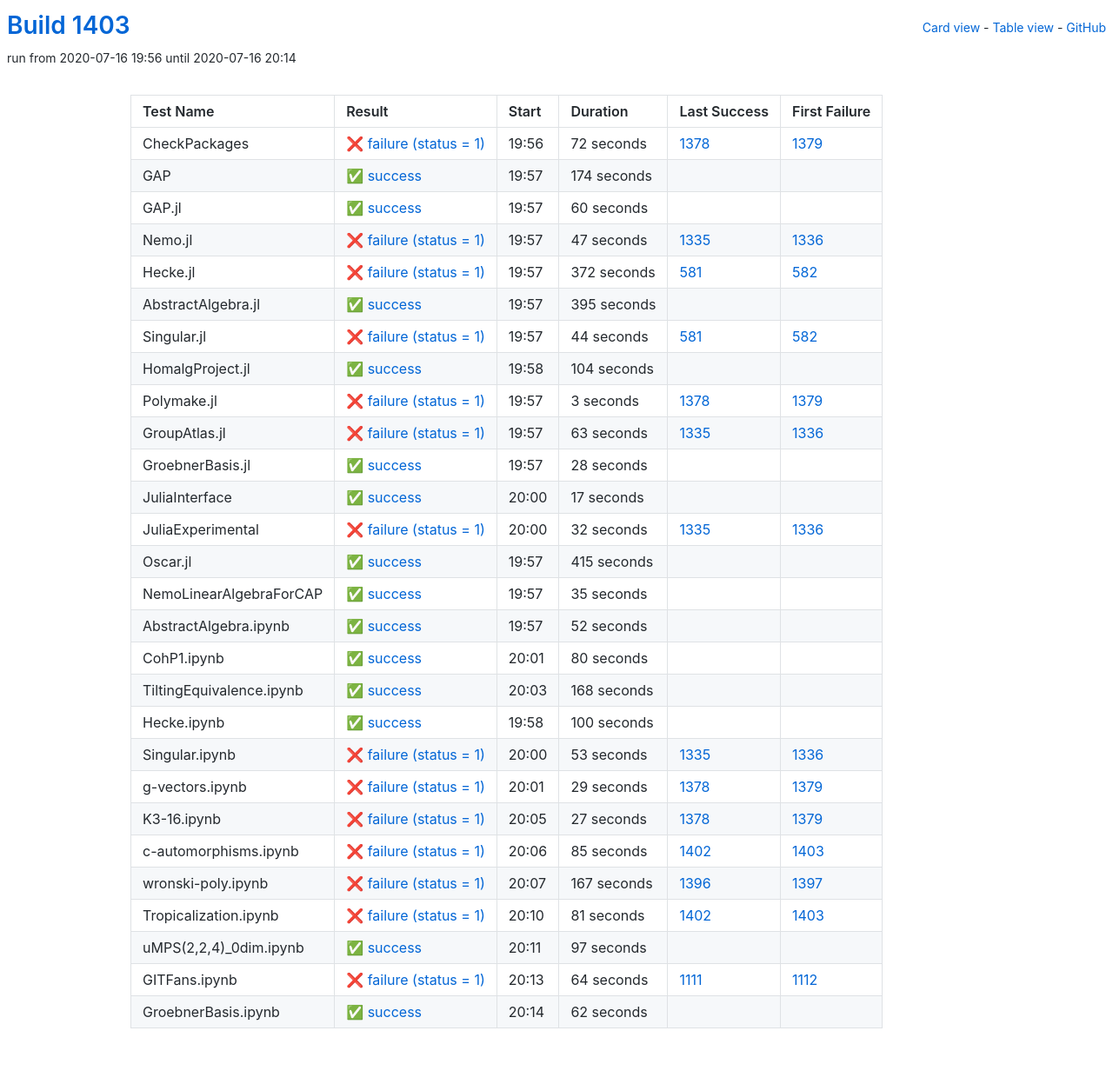
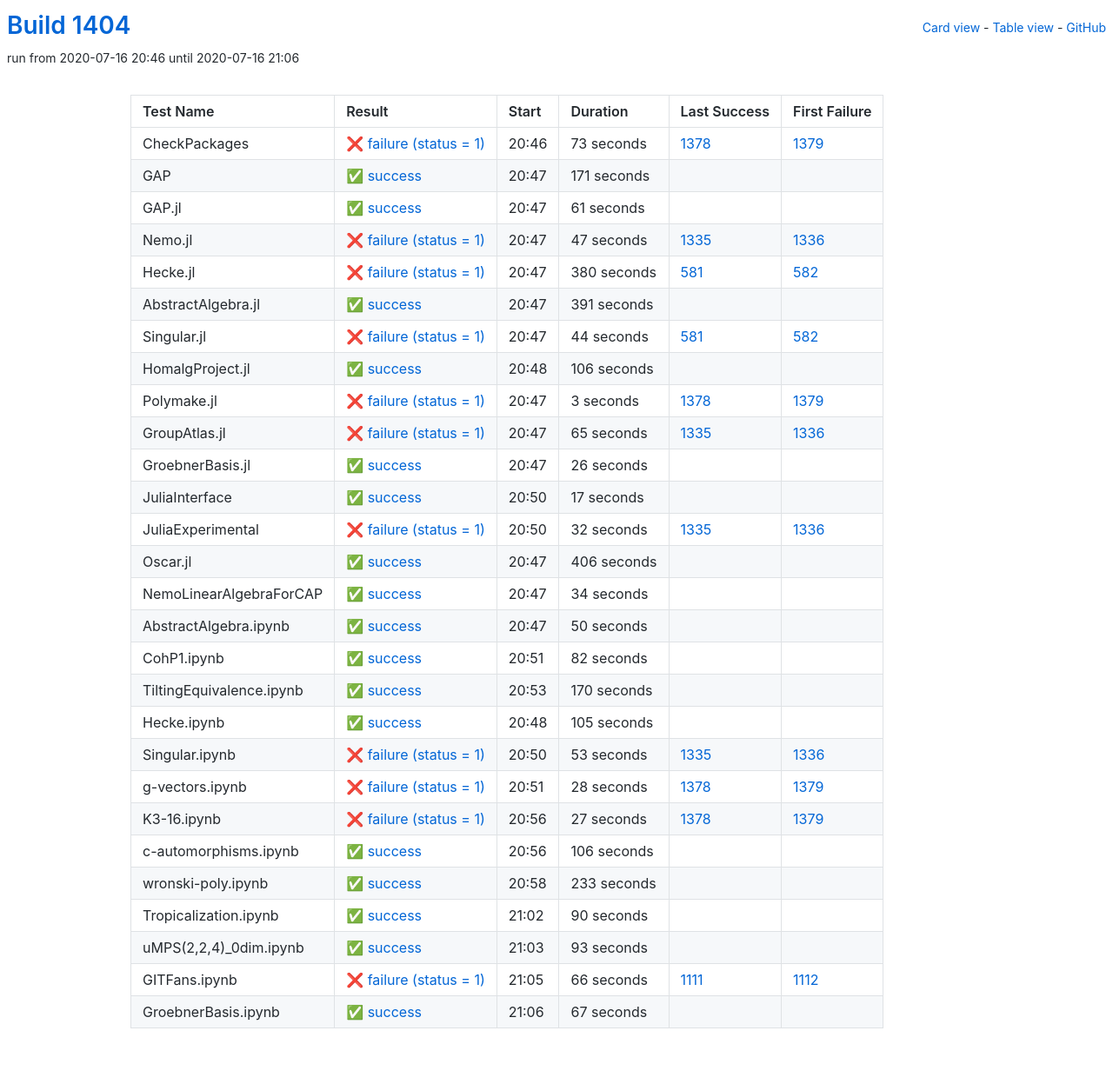
Before and after one commit to oscar-system/oscar-ci-status-1.4, a Jekyll site: the page built from table.html, in a window 1280 px wide. Shown: the whole page at 87% size. Built offline with Jekyll 4.4.1, drawn with Linux system fonts in a browser that asks for light colours.

Commit message:
Build #1404

```diff
--- a/_data/ci.yml
+++ b/_data/ci.yml
@@ -1,6 +1,6 @@
 ---
-build: 1403
-build_url: https://oscarci.mathematik.uni-kl.de/job/oscar-julia-1.4/1403/
+build: 1404
+build_url: https://oscarci.mathematik.uni-kl.de/job/oscar-julia-1.4/1404/
 job: oscar-julia-1.4
 organization: oscar-system
 repo: oscar-ci-status-1.4
@@ -8,44 +8,44 @@ repourl: https://github.com/oscar-system/oscar-ci-status-1.4
 tests:
 - name: CheckPackages
   id: checkpackages
-  log: https://oscarci.mathematik.uni-kl.de/job/oscar-julia-1.4/1403/artifact/logs/build-1403/CheckPackages.log
-  start: 2020-07-16 19:56
+  log: https://oscarci.mathematik.uni-kl.de/job/oscar-julia-1.4/1404/artifact/logs/build-1404/CheckPackages.log
+  start: 2020-07-16 20:46
   success: false
   exitcode: 1
   status: failure
-  duration: 72
+  duration: 73
   last_success: 1378
   last_success_url: https://oscarci.mathematik.uni-kl.de/job/oscar-julia-1.4/1378/
   first_failure: 1379
   first_failure_url: https://oscarci.mathematik.uni-kl.de/job/oscar-julia-1.4/1379/
 - name: GAP
   id: gap
-  log: https://oscarci.mathematik.uni-kl.de/job/oscar-julia-1.4/1403/artifact/logs/build-1403/GAP.log
-  start: 2020-07-16 19:57
+  log: https://oscarci.mathematik.uni-kl.de/job/oscar-julia-1.4/1404/artifact/logs/build-1404/GAP.log
+  start: 2020-07-16 20:47
   success: true
   exitcode: 0
   status: success
-  duration: 174
+  duration: 171
   last_success: false
   last_success_url:
   first_failure: false
   first_failure_url:
 - name: GAP.jl
   id: gap-jl
-  log: https://oscarci.mathematik.uni-kl.de/job/oscar-julia-1.4/1403/artifact/logs/build-1403/GAP.jl.log
-  start: 2020-07-16 19:57
+  log: https://oscarci.mathematik.uni-kl.de/job/oscar-julia-1.4/1404/artifact/logs/build-1404/GAP.jl.log
+  start: 2020-07-16 20:47
   success: true
   exitcode: 0
   status: success
-  duration: 60
+  duration: 61
   last_success: false
   last_success_url:
   first_failure: false
   first_failure_url:
 - name: Nemo.jl
   id: nemo-jl
-  log: https://oscarci.mathematik.uni-kl.de/job/oscar-julia-1.4/1403/artifact/logs/build-1403/Nemo.jl.log
-  start: 2020-07-16 19:57
+  log: https://oscarci.mathematik.uni-kl.de/job/oscar-julia-1.4/1404/artifact/logs/build-1404/Nemo.jl.log
+  start: 2020-07-16 20:47
   success: false
   exitcode: 1
   status: failure
@@ -56,32 +56,32 @@ tests:
   first_failure_url: https://oscarci.mathematik.uni-kl.de/job/oscar-julia-1.4/1336/
 - name: Hecke.jl
   id: hecke-jl
-  log: https://oscarci.mathematik.uni-kl.de/job/oscar-julia-1.4/1403/artifact/logs/build-1403/Hecke.jl.log
-  start: 2020-07-16 19:57
+  log: https://oscarci.mathematik.uni-kl.de/job/oscar-julia-1.4/1404/artifact/logs/build-1404/Hecke.jl.log
+  start: 2020-07-16 20:47
   success: false
   exitcode: 1
   status: failure
-  duration: 372
+  duration: 380
   last_success: 581
   last_success_url: https://oscarci.mathematik.uni-kl.de/job/oscar-julia-1.4/581/
   first_failure: 582
   first_failure_url: https://oscarci.mathematik.uni-kl.de/job/oscar-julia-1.4/582/
 - name: AbstractAlgebra.jl
   id: abstractalgebra-jl
-  log: https://oscarci.mathematik.uni-kl.de/job/oscar-julia-1.4/1403/artifact/logs/build-1403/AbstractAlgebra.jl.log
-  start: 2020-07-16 19:57
+  log: https://oscarci.mathematik.uni-kl.de/job/oscar-julia-1.4/1404/artifact/logs/build-1404/AbstractAlgebra.jl.log
+  start: 2020-07-16 20:47
   success: true
   exitcode: 0
   status: success
-  duration: 395
+  duration: 391
   last_success: false
   last_success_url:
   first_failure: false
   first_failure_url:
 - name: Singular.jl
   id: singular-jl
-  log: https://oscarci.mathematik.uni-kl.de/job/oscar-julia-1.4/1403/artifact/logs/build-1403/Singular.jl.log
-  start: 2020-07-16 19:57
+  log: https://oscarci.mathematik.uni-kl.de/job/oscar-julia-1.4/1404/artifact/logs/build-1404/Singular.jl.log
+  start: 2020-07-16 20:47
   success: false
   exitcode: 1
   status: failure
@@ -92,20 +92,20 @@ tests:
   first_failure_url: https://oscarci.mathematik.uni-kl.de/job/oscar-julia-1.4/582/
 - name: HomalgProject.jl
   id: homalgproject-jl
-  log: https://oscarci.mathematik.uni-kl.de/job/oscar-julia-1.4/1403/artifact/logs/build-1403/HomalgProject.jl.log
-  start: 2020-07-16 19:58
+  log: https://oscarci.mathematik.uni-kl.de/job/oscar-julia-1.4/1404/artifact/logs/build-1404/HomalgProject.jl.log
+  start: 2020-07-16 20:48
   success: true
   exitcode: 0
   status: success
-  duration: 104
+  duration: 106
   last_success: false
   last_success_url:
   first_failure: false
   first_failure_url:
 - name: Polymake.jl
   id: polymake-jl
-  log: https://oscarci.mathematik.uni-kl.de/job/oscar-julia-1.4/1403/artifact/logs/build-1403/Polymake.jl.log
-  start: 2020-07-16 19:57
+  log: https://oscarci.mathematik.uni-kl.de/job/oscar-julia-1.4/1404/artifact/logs/build-1404/Polymake.jl.log
+  start: 2020-07-16 20:47
   success: false
   exitcode: 1
   status: failure
@@ -116,32 +116,32 @@ tests:
   first_failure_url: https://oscarci.mathematik.uni-kl.de/job/oscar-julia-1.4/1379/
 - name: GroupAtlas.jl
   id: groupatlas-jl
-  log: https://oscarci.mathematik.uni-kl.de/job/oscar-julia-1.4/1403/artifact/logs/build-1403/GroupAtlas.jl.log
-  start: 2020-07-16 19:57
+  log: https://oscarci.mathematik.uni-kl.de/job/oscar-julia-1.4/1404/artifact/logs/build-1404/GroupAtlas.jl.log
+  start: 2020-07-16 20:47
   success: false
   exitcode: 1
   status: failure
-  duration: 63
+  duration: 65
   last_success: 1335
   last_success_url: https://oscarci.mathematik.uni-kl.de/job/oscar-julia-1.4/1335/
   first_failure: 1336
   first_failure_url: https://oscarci.mathematik.uni-kl.de/job/oscar-julia-1.4/1336/
 - name: GroebnerBasis.jl
   id: groebnerbasis-jl
-  log: https://oscarci.mathematik.uni-kl.de/job/oscar-julia-1.4/1403/artifact/logs/build-1403/GroebnerBasis.jl.log
-  start: 2020-07-16 19:57
+  log: https://oscarci.mathematik.uni-kl.de/job/oscar-julia-1.4/1404/artifact/logs/build-1404/GroebnerBasis.jl.log
+  start: 2020-07-16 20:47
   success: true
   exitcode: 0
   status: success
-  duration: 28
+  duration: 26
   last_success: false
   last_success_url:
   first_failure: false
   first_failure_url:
 - name: JuliaInterface
   id: juliainterface
-  log: https://oscarci.mathematik.uni-kl.de/job/oscar-julia-1.4/1403/artifact/logs/build-1403/JuliaInterface.log
-  start: 2020-07-16 20:00
+  log: https://oscarci.mathematik.uni-kl.de/job/oscar-julia-1.4/1404/artifact/logs/build-1404/JuliaInterface.log
+  start: 2020-07-16 20:50
   success: true
   exitcode: 0
   status: success
@@ -152,8 +152,8 @@ tests:
   first_failure_url:
 - name: JuliaExperimental
   id: juliaexperimental
-  log: https://oscarci.mathematik.uni-kl.de/job/oscar-julia-1.4/1403/artifact/logs/build-1403/JuliaExperimental.log
-  start: 2020-07-16 20:00
+  log: https://oscarci.mathematik.uni-kl.de/job/oscar-julia-1.4/1404/artifact/logs/build-1404/JuliaExperimental.log
+  start: 2020-07-16 20:50
   success: false
   exitcode: 1
   status: failure
@@ -164,80 +164,80 @@ tests:
   first_failure_url: https://oscarci.mathematik.uni-kl.de/job/oscar-julia-1.4/1336/
 - name: Oscar.jl
   id: oscar-jl
-  log: https://oscarci.mathematik.uni-kl.de/job/oscar-julia-1.4/1403/artifact/logs/build-1403/Oscar.jl.log
-  start: 2020-07-16 19:57
+  log: https://oscarci.mathematik.uni-kl.de/job/oscar-julia-1.4/1404/artifact/logs/build-1404/Oscar.jl.log
+  start: 2020-07-16 20:47
   success: true
   exitcode: 0
   status: success
-  duration: 415
+  duration: 406
   last_success: false
   last_success_url:
   first_failure: false
   first_failure_url:
 - name: NemoLinearAlgebraForCAP
   id: nemolinearalgebraforcap
-  log: https://oscarci.mathematik.uni-kl.de/job/oscar-julia-1.4/1403/artifact/logs/build-1403/NemoLinearAlgebraForCAP.log
-  start: 2020-07-16 19:57
+  log: https://oscarci.mathematik.uni-kl.de/job/oscar-julia-1.4/1404/artifact/logs/build-1404/NemoLinearAlgebraForCAP.log
+  start: 2020-07-16 20:47
   success: true
   exitcode: 0
   status: success
-  duration: 35
+  duration: 34
   last_success: false
   last_success_url:
   first_failure: false
   first_failure_url:
 - name: AbstractAlgebra.ipynb
   id: abstractalgebra-ipynb
-  log: https://oscarci.mathematik.uni-kl.de/job/oscar-julia-1.4/1403/artifact/logs/build-1403/AbstractAlgebra.ipynb.log
-  start: 2020-07-16 19:57
+  log: https://oscarci.mathematik.uni-kl.de/job/oscar-julia-1.4/1404/artifact/logs/build-1404/AbstractAlgebra.ipynb.log
+  start: 2020-07-16 20:47
   success: true
   exitcode: 0
   status: success
-  duration: 52
+  duration: 50
   last_success: false
   last_success_url:
   first_failure: false
   first_failure_url:
 - name: CohP1.ipynb
   id: cohp1-ipynb
-  log: https://oscarci.mathematik.uni-kl.de/job/oscar-julia-1.4/1403/artifact/logs/build-1403/CohP1.ipynb.log
-  start: 2020-07-16 20:01
+  log: https://oscarci.mathematik.uni-kl.de/job/oscar-julia-1.4/1404/artifact/logs/build-1404/CohP1.ipynb.log
+  start: 2020-07-16 20:51
   success: true
   exitcode: 0
   status: success
-  duration: 80
+  duration: 82
   last_success: false
   last_success_url:
   first_failure: false
   first_failure_url:
 - name: TiltingEquivalence.ipynb
   id: tiltingequivalence-ipynb
-  log: https://oscarci.mathematik.uni-kl.de/job/oscar-julia-1.4/1403/artifact/logs/build-1403/TiltingEquivalence.ipynb.log
-  start: 2020-07-16 20:03
+  log: https://oscarci.mathematik.uni-kl.de/job/oscar-julia-1.4/1404/artifact/logs/build-1404/TiltingEquivalence.ipynb.log
+  start: 2020-07-16 20:53
   success: true
   exitcode: 0
   status: success
-  duration: 168
+  duration: 170
   last_success: false
   last_success_url:
   first_failure: false
   first_failure_url:
 - name: Hecke.ipynb
   id: hecke-ipynb
-  log: https://oscarci.mathematik.uni-kl.de/job/oscar-julia-1.4/1403/artifact/logs/build-1403/Hecke.ipynb.log
-  start: 2020-07-16 19:58
+  log: https://oscarci.mathematik.uni-kl.de/job/oscar-julia-1.4/1404/artifact/logs/build-1404/Hecke.ipynb.log
+  start: 2020-07-16 20:48
   success: true
   exitcode: 0
   status: success
-  duration: 100
+  duration: 105
   last_success: false
   last_success_url:
   first_failure: false
   first_failure_url:
 - name: Singular.ipynb
   id: singular-ipynb
-  log: https://oscarci.mathematik.uni-kl.de/job/oscar-julia-1.4/1403/artifact/logs/build-1403/Singular.ipynb.log
-  start: 2020-07-16 20:00
+  log: https://oscarci.mathematik.uni-kl.de/job/oscar-julia-1.4/1404/artifact/logs/build-1404/Singular.ipynb.log
+  start: 2020-07-16 20:50
   success: false
   exitcode: 1
   status: failure
@@ -248,20 +248,20 @@ tests:
   first_failure_url: https://oscarci.mathematik.uni-kl.de/job/oscar-julia-1.4/1336/
 - name: g-vectors.ipynb
   id: g-vectors-ipynb
-  log: https://oscarci.mathematik.uni-kl.de/job/oscar-julia-1.4/1403/artifact/logs/build-1403/g-vectors.ipynb.log
-  start: 2020-07-16 20:01
+  log: https://oscarci.mathematik.uni-kl.de/job/oscar-julia-1.4/1404/artifact/logs/build-1404/g-vectors.ipynb.log
+  start: 2020-07-16 20:51
   success: false
   exitcode: 1
   status: failure
-  duration: 29
+  duration: 28
   last_success: 1378
   last_success_url: https://oscarci.mathematik.uni-kl.de/job/oscar-julia-1.4/1378/
   first_failure: 1379
   first_failure_url: https://oscarci.mathematik.uni-kl.de/job/oscar-julia-1.4/1379/
 - name: K3-16.ipynb
   id: k3-16-ipynb
-  log: https://oscarci.mathematik.uni-kl.de/job/oscar-julia-1.4/1403/artifact/logs/build-1403/K3-16.ipynb.log
-  start: 2020-07-16 20:05
+  log: https://oscarci.mathematik.uni-kl.de/job/oscar-julia-1.4/1404/artifact/logs/build-1404/K3-16.ipynb.log
+  start: 2020-07-16 20:56
   success: false
   exitcode: 1
   status: failure
@@ -272,72 +272,72 @@ tests:
   first_failure_url: https://oscarci.mathematik.uni-kl.de/job/oscar-julia-1.4/1379/
 - name: c-automorphisms.ipynb
   id: c-automorphisms-ipynb
-  log: https://oscarci.mathematik.uni-kl.de/job/oscar-julia-1.4/1403/artifact/logs/build-1403/c-automorphisms.ipynb.log
-  start: 2020-07-16 20:06
-  success: false
-  exitcode: 1
-  status: failure
-  duration: 85
-  last_success: 1402
-  last_success_url: https://oscarci.mathematik.uni-kl.de/job/oscar-julia-1.4/1402/
-  first_failure: 1403
-  first_failure_url: https://oscarci.mathematik.uni-kl.de/job/oscar-julia-1.4/1403/
-- name: wronski-poly.ipynb
-  id: wronski-poly-ipynb
-  log: https://oscarci.mathematik.uni-kl.de/job/oscar-julia-1.4/1403/artifact/logs/build-1403/wronski-poly.ipynb.log
-  start: 2020-07-16 20:07
-  success: false
-  exitcode: 1
-  status: failure
-  duration: 167
-  last_success: 1396
-  last_success_url: https://oscarci.mathematik.uni-kl.de/job/oscar-julia-1.4/1396/
-  first_failure: 1397
-  first_failure_url: https://oscarci.mathematik.uni-kl.de/job/oscar-julia-1.4/1397/
-- name: Tropicalization.ipynb
-  id: tropicalization-ipynb
-  log: https://oscarci.mathematik.uni-kl.de/job/oscar-julia-1.4/1403/artifact/logs/build-1403/Tropicalization.ipynb.log
-  start: 2020-07-16 20:10
-  success: false
-  exitcode: 1
-  status: failure
-  duration: 81
-  last_success: 1402
-  last_success_url: https://oscarci.mathematik.uni-kl.de/job/oscar-julia-1.4/1402/
-  first_failure: 1403
-  first_failure_url: https://oscarci.mathematik.uni-kl.de/job/oscar-julia-1.4/1403/
-- name: uMPS(2,2,4)_0dim.ipynb
-  id: umps-2-2-4-0dim-ipynb
-  log: https://oscarci.mathematik.uni-kl.de/job/oscar-julia-1.4/1403/artifact/logs/build-1403/uMPS-2-2-4-_0dim.ipynb.log
-  start: 2020-07-16 20:11
+  log: https://oscarci.mathematik.uni-kl.de/job/oscar-julia-1.4/1404/artifact/logs/build-1404/c-automorphisms.ipynb.log
+  start: 2020-07-16 20:56
   success: true
   exitcode: 0
   status: success
-  duration: 97
+  duration: 106
+  last_success: false
+  last_success_url:
+  first_failure: false
+  first_failure_url:
+- name: wronski-poly.ipynb
+  id: wronski-poly-ipynb
+  log: https://oscarci.mathematik.uni-kl.de/job/oscar-julia-1.4/1404/artifact/logs/build-1404/wronski-poly.ipynb.log
+  start: 2020-07-16 20:58
+  success: true
+  exitcode: 0
+  status: success
+  duration: 233
+  last_success: false
+  last_success_url:
+  first_failure: false
+  first_failure_url:
+- name: Tropicalization.ipynb
+  id: tropicalization-ipynb
+  log: https://oscarci.mathematik.uni-kl.de/job/oscar-julia-1.4/1404/artifact/logs/build-1404/Tropicalization.ipynb.log
+  start: 2020-07-16 21:02
+  success: true
+  exitcode: 0
+  status: success
+  duration: 90
+  last_success: false
+  last_success_url:
+  first_failure: false
+  first_failure_url:
+- name: uMPS(2,2,4)_0dim.ipynb
+  id: umps-2-2-4-0dim-ipynb
+  log: https://oscarci.mathematik.uni-kl.de/job/oscar-julia-1.4/1404/artifact/logs/build-1404/uMPS-2-2-4-_0dim.ipynb.log
+  start: 2020-07-16 21:03
+  success: true
+  exitcode: 0
+  status: success
+  duration: 93
   last_success: false
   last_success_url:
   first_failure: false
   first_failure_url:
 - name: GITFans.ipynb
   id: gitfans-ipynb
-  log: https://oscarci.mathematik.uni-kl.de/job/oscar-julia-1.4/1403/artifact/logs/build-1403/GITFans.ipynb.log
-  start: 2020-07-16 20:13
+  log: https://oscarci.mathematik.uni-kl.de/job/oscar-julia-1.4/1404/artifact/logs/build-1404/GITFans.ipynb.log
+  start: 2020-07-16 21:05
   success: false
   exitcode: 1
   status: failure
-  duration: 64
+  duration: 66
   last_success: 1111
   last_success_url: https://oscarci.mathematik.uni-kl.de/job/oscar-julia-1.4/1111/
   first_failure: 1112
   first_failure_url: https://oscarci.mathematik.uni-kl.de/job/oscar-julia-1.4/1112/
 - name: GroebnerBasis.ipynb
   id: groebnerbasis-ipynb
-  log: https://oscarci.mathematik.uni-kl.de/job/oscar-julia-1.4/1403/artifact/logs/build-1403/GroebnerBasis.ipynb.log
-  start: 2020-07-16 20:14
+  log: https://oscarci.mathematik.uni-kl.de/job/oscar-julia-1.4/1404/artifact/logs/build-1404/GroebnerBasis.ipynb.log
+  start: 2020-07-16 21:06
   success: true
   exitcode: 0
   status: success
-  duration: 62
+  duration: 67
   last_success: false
   last_success_url:
   first_failure: false
```
Also changed, not shown: README.md.
